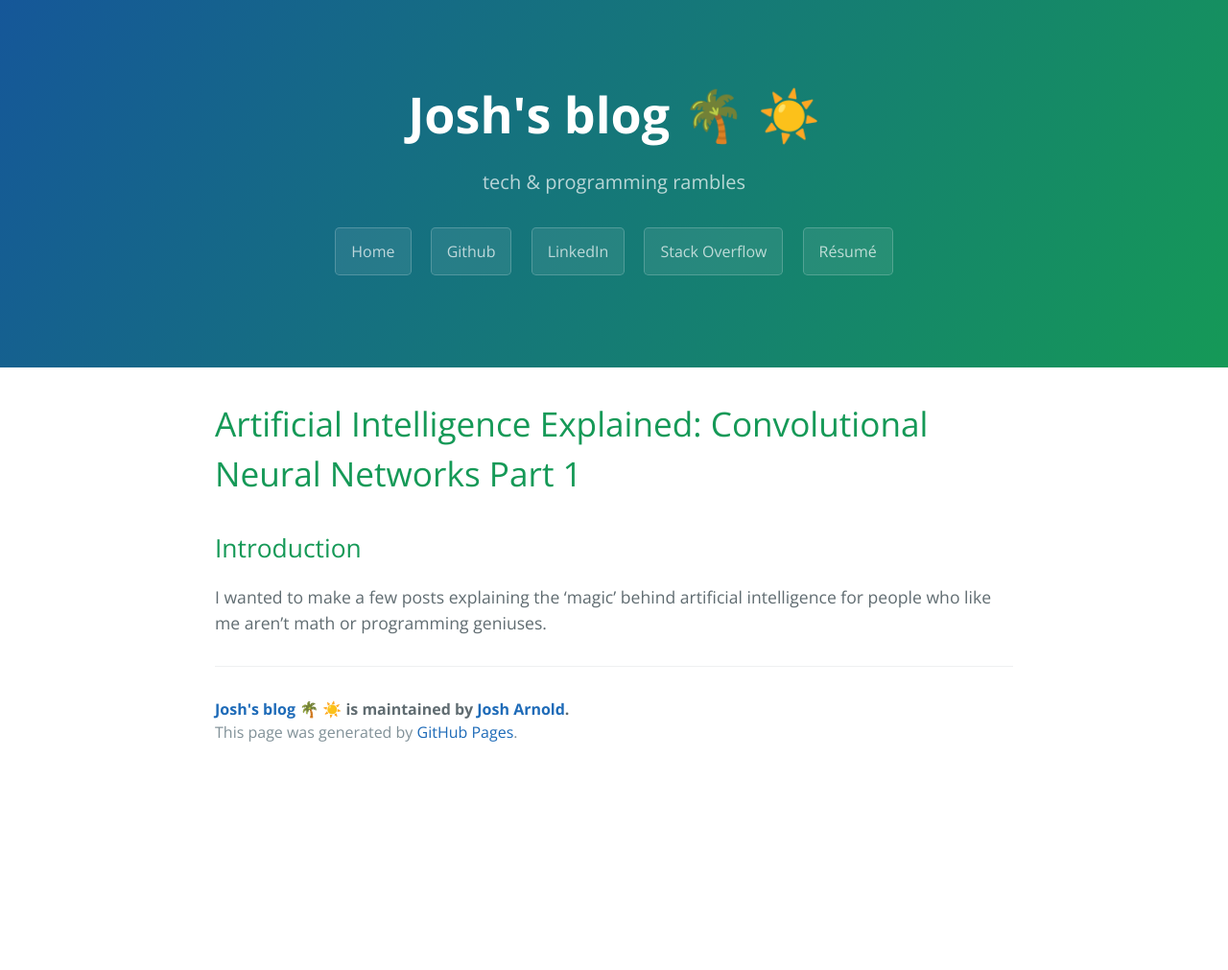
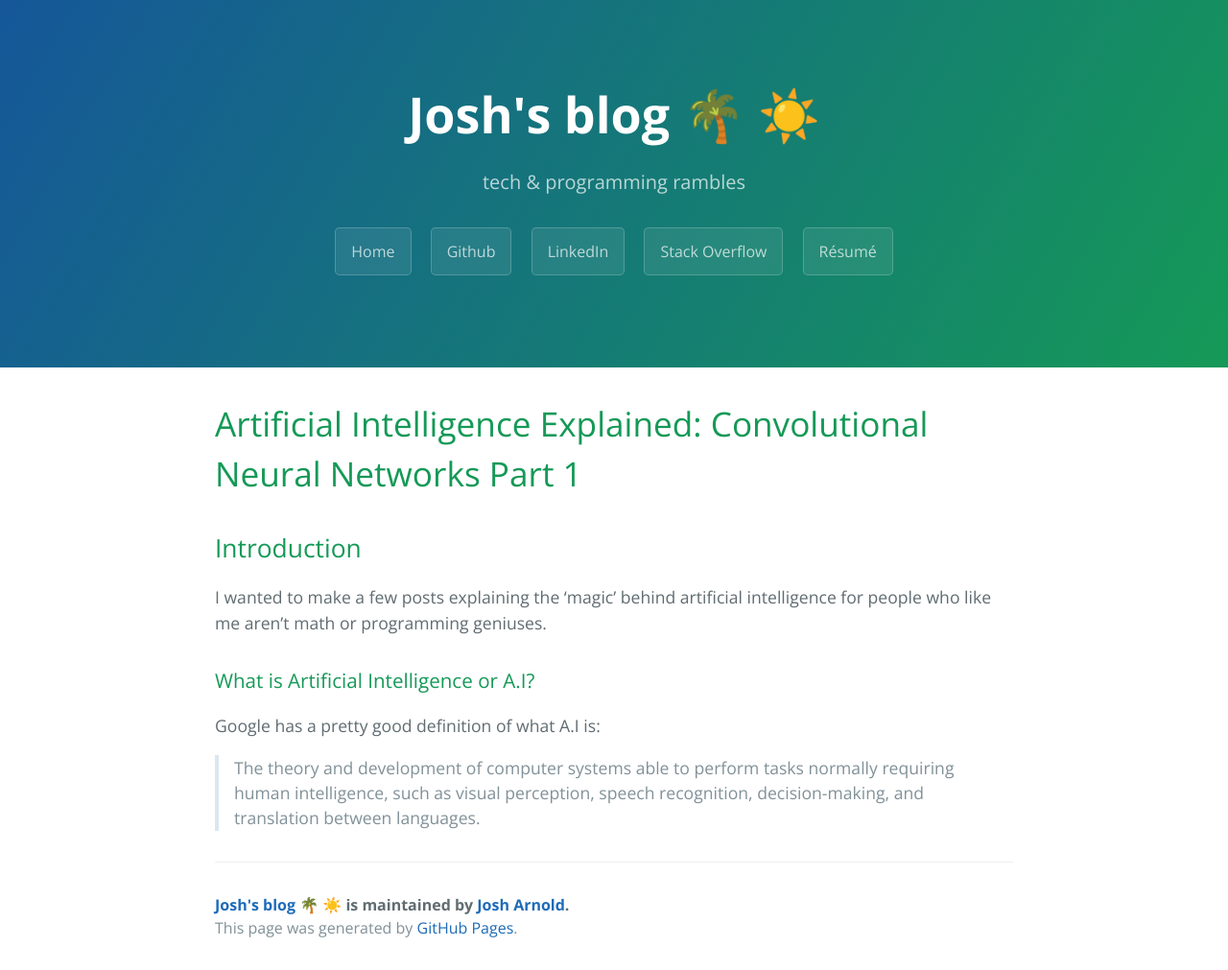
Before and after one commit to josharnoldjosh/josharnoldjosh.github.io, a Jekyll site: the page built from _posts/2017-06-14-convolutional-neural-networks-p1.markdown, in a window 1280 px wide. Shown: the whole page at 96% size. Built offline with Jekyll 4.4.1, drawn with Linux system fonts in a browser that asks for light colours; before the commit the page ends 900 px from its top, so only the background shows below that.

Commit message:
Update 2017-06-14-convolutional-neural-networks-p1.markdown

```diff
--- a/_posts/2017-06-14-convolutional-neural-networks-p1.markdown
+++ b/_posts/2017-06-14-convolutional-neural-networks-p1.markdown
@@ -10,3 +10,9 @@ categories: deep-learning
 ## Introduction
 
 I wanted to make a few posts explaining the 'magic' behind artificial intelligence for people who like me aren't math or programming geniuses.
+
+### What is Artificial Intelligence or A.I?
+
+Google has a pretty good definition of what A.I is:
+
+>The theory and development of computer systems able to perform tasks normally requiring human intelligence, such as visual perception, speech recognition, decision-making, and translation between languages.
```
